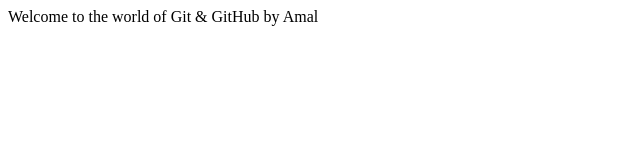
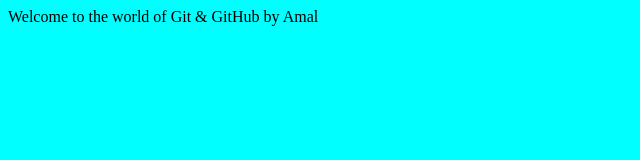
Before and after one commit to amalonline1/webproj4demo, a plain HTML site: page index.html in a window 1280 px wide. Shown: the whole page, without its empty margins (0-640 px from the left). Drawn offline with Linux system fonts and the light colour scheme.

Commit message:
Update index.html

```diff
--- a/index.html
+++ b/index.html
@@ -1,5 +1,5 @@
 <html>
-<body>
+<body bgcolor=aqua>
 Welcome to the world of Git & GitHub by Amal
 </body>
 </html>
```
